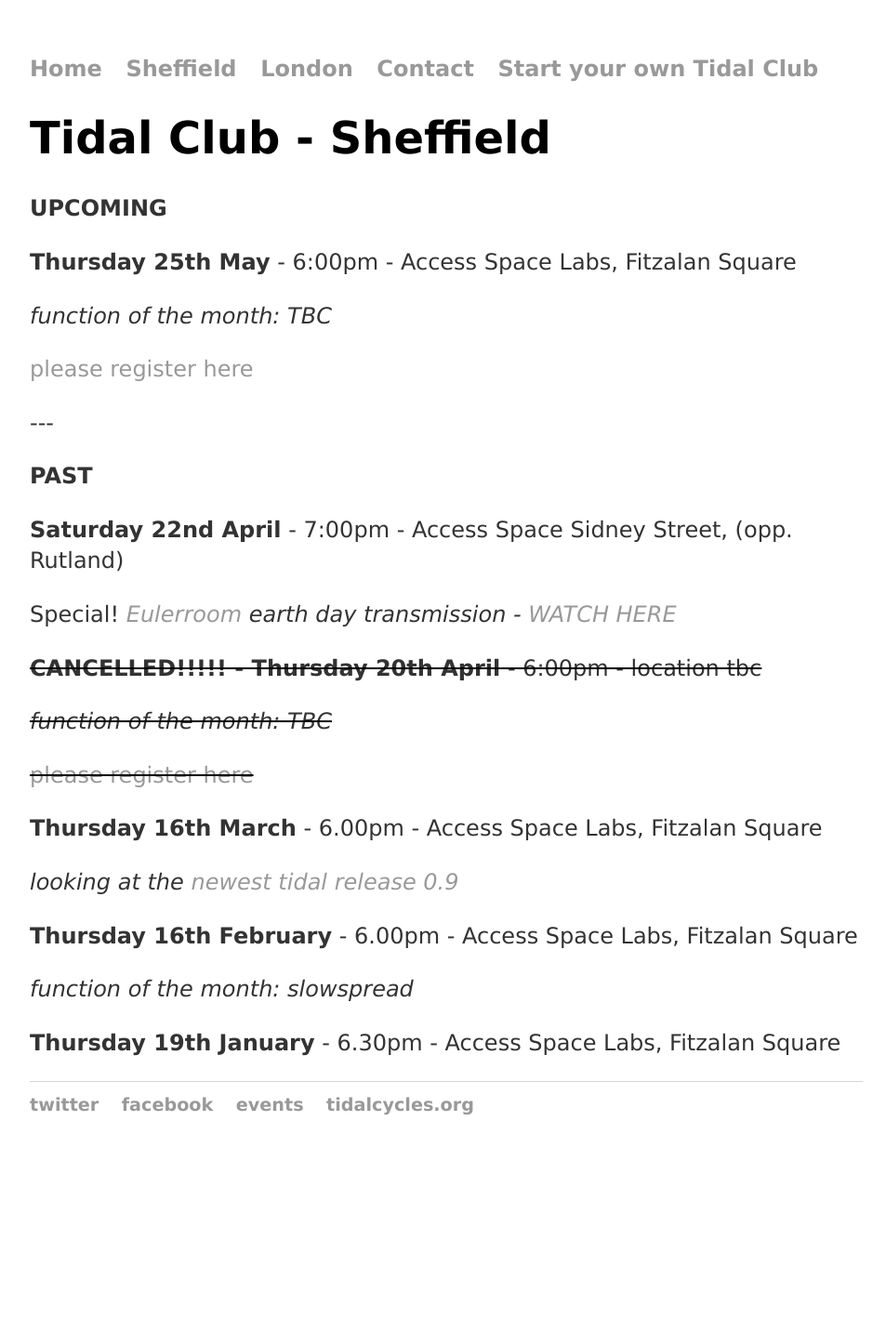
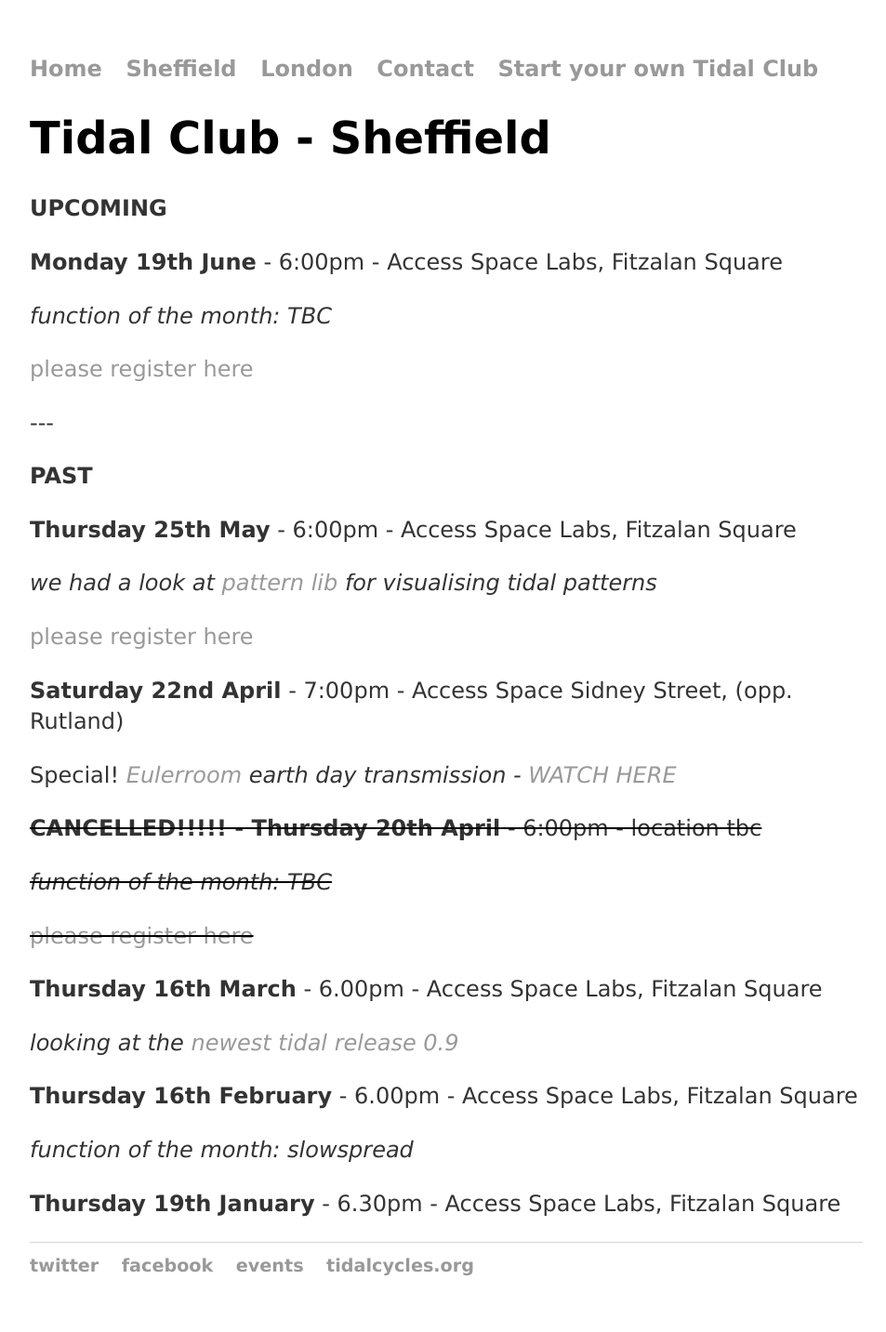
Before and after one commit to tidalclub/tidalclub.github.io, a Jekyll site: the page built from sheffield.html, in a window 1280 px wide. Shown: the whole page at 93% size, without its empty margins (160-1113 px from the left). Built offline with Jekyll 4.4.1, drawn with Linux system fonts in a browser that asks for light colours; before the commit the page ends 1260 px from its top, so only the background shows below that.

Commit message:
Update sheffield.html

```diff
--- a/sheffield.html
+++ b/sheffield.html
@@ -7,14 +7,18 @@ title: Tidal Club - Sheffield
 
 			<p><b>UPCOMING</b></p>
 			<p></p>
-			<p><b>Thursday 25th May</b> - 6:00pm - Access Space Labs, Fitzalan Square</p>
+			<p><b>Monday 19th June</b> - 6:00pm - Access Space Labs, Fitzalan Square</p>
 			<p><em>function of the month: TBC</em></p>
-			<p><a href="https://www.picatic.com/tidalclub5#">please register here</a></p>
+			<p><a href="https://www.picatic.com/tidalclub6">please register here</a></p>
 			<p></p>
 
 			<p>---</p>
 
 			<p><b>PAST</b></p>
+			<p></p>
+			<p><b>Thursday 25th May</b> - 6:00pm - Access Space Labs, Fitzalan Square</p>
+			<p><em>we had a look at <a href="http://lib.tidalcycles.org/pattern/" target="_blank">pattern lib</a> for visualising tidal patterns</em></p>
+			<p><a href="https://www.picatic.com/tidalclub5#">please register here</a></p>
 			<p></p>
 			<p><b>Saturday 22nd April</b> - 7:00pm - Access Space Sidney Street, (opp. Rutland)</p>
 			<p>Special! <em><a href="http://eulerroom.com/">Eulerroom</a> earth day transmission - <a href="https://www.youtube.com/watch?v=ApPD3YG9ANQ">WATCH HERE</a></em></p>
```
